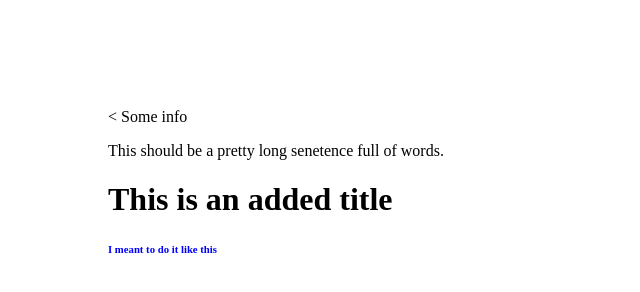
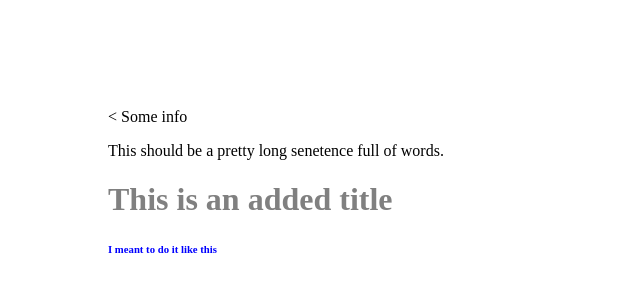
Before and after one commit to Benluv/This-is-a-test-repo, a plain HTML site: page index.html in a window 1280 px wide. Shown: the whole page, without its empty margins (0-640 px from the left). Drawn offline with Linux system fonts and the light colour scheme.

Commit message:
some changes!

```diff
--- a/index.css
+++ b/index.css
@@ -4,3 +4,7 @@ padding: 100px;
 h6{
   color: blue;
 }
+h1 {
+  /* This is a not so horrible color */
+  color: grey;
+}
```
